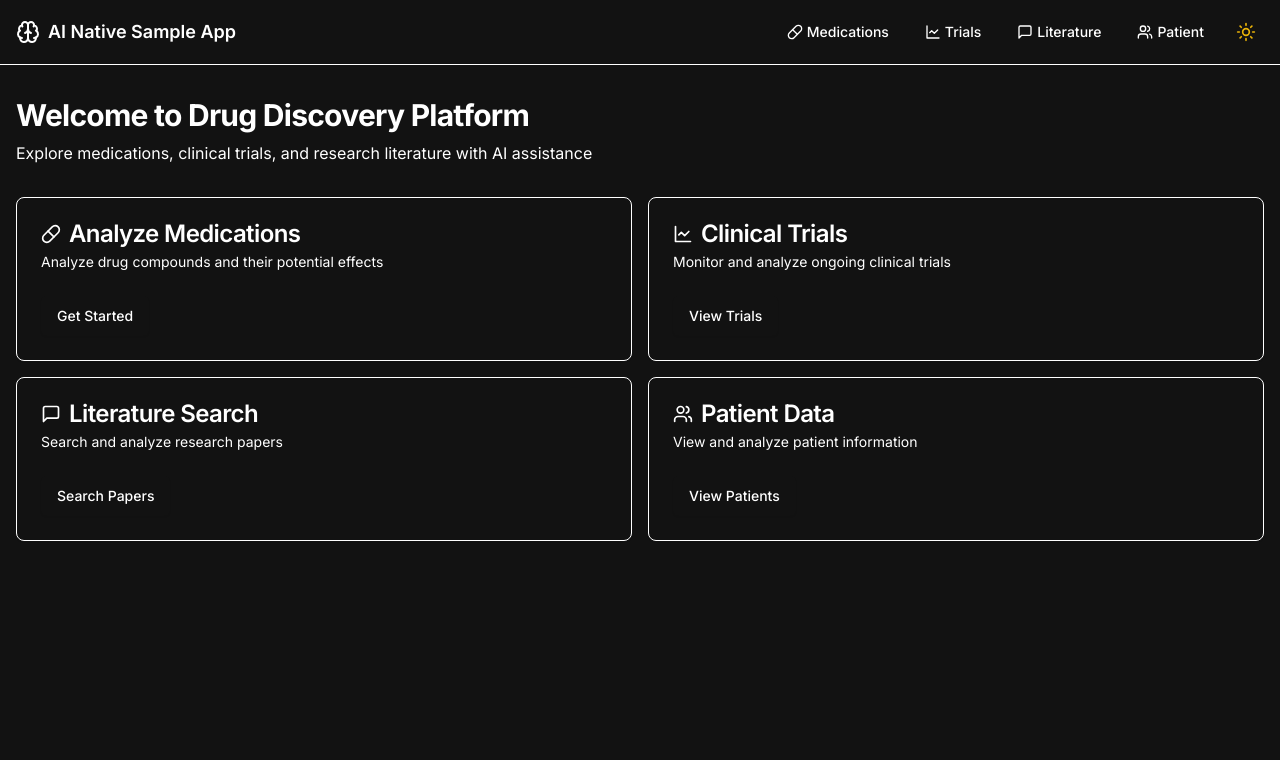
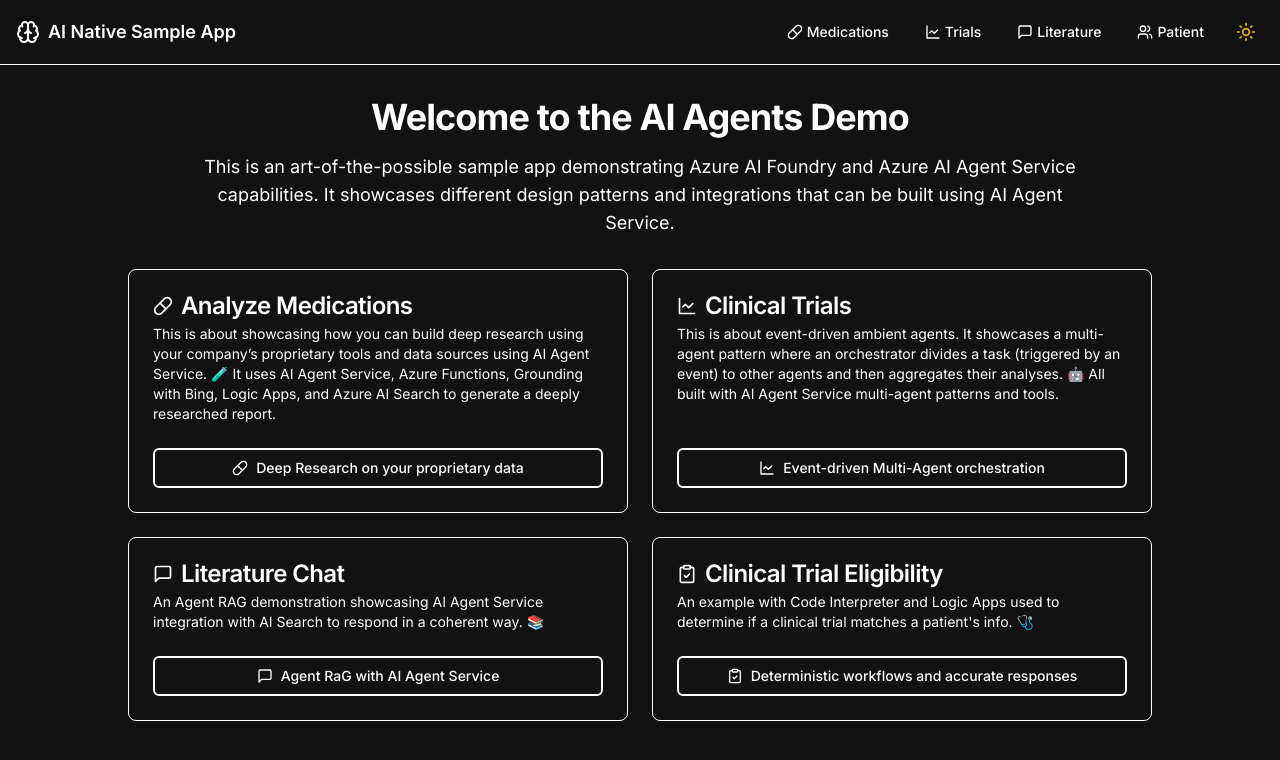
Before and after one commit to yujeny/ai-foundry-workshop, a React (Vite) app in the folder 3-ai-native-e2e-sample/frontend/: page / in a window 1280 px wide. Shown: the top 760 px of the page. Built offline with nearby package versions, Linux system fonts and the light colour scheme; no server answers.

Commit message:
update home

```diff
--- a/3-ai-native-e2e-sample/frontend/src/pages/home.tsx
+++ b/3-ai-native-e2e-sample/frontend/src/pages/home.tsx
@@ -1,86 +1,105 @@
 import { Link } from "react-router-dom"
 import { Button } from "../components/ui/button"
-import { Card, CardContent, CardDescription, CardHeader, CardTitle } from "../components/ui/card"
-import { Pill, LineChart, MessageSquare, Users } from "lucide-react"
+import {
+  Card,
+  CardContent,
+  CardDescription,
+  CardHeader,
+  CardTitle,
+} from "../components/ui/card"
+import { Pill, LineChart, MessageSquare, ClipboardCheck } from "lucide-react"
+
+// Framer Motion
+import { motion, AnimatePresence } from "framer-motion"
 
 export function HomePage() {
+  // We can animate each tile individually
+  const tiles = [
+    {
+      to: "/medication",
+      icon: <Pill className="h-5 w-5" />,
+      title: "Analyze Medications",
+      desc: `This is about showcasing how you can build deep research using your company’s proprietary tools and data sources using AI Agent Service. 🧪
+        It uses AI Agent Service, Azure Functions, Grounding with Bing, Logic Apps, and Azure AI Search to generate a deeply researched report.`,
+      buttonText: "Deep Research on your proprietary data",
+      buttonIcon: <Pill className="h-4 w-4" />,
+    },
+    {
+      to: "/trials",
+      icon: <LineChart className="h-5 w-5" />,
+      title: "Clinical Trials",
+      desc: `This is about event-driven ambient agents. It showcases a multi-agent pattern where an orchestrator divides a task (triggered by an event) to other agents and then aggregates their analyses. 🤖
+        All built with AI Agent Service multi-agent patterns and tools.`,
+      buttonText: "Event-driven Multi-Agent orchestration",
+      buttonIcon: <LineChart className="h-4 w-4" />,
+    },
+    {
+      to: "/literature",
+      icon: <MessageSquare className="h-5 w-5" />,
+      title: "Literature Chat",
+      desc: `An Agent RAG demonstration showcasing AI Agent Service integration with AI Search to respond in a coherent way. 📚`,
+      buttonText: "Agent RaG with AI Agent Service",
+      buttonIcon: <MessageSquare className="h-4 w-4" />,
+    },
+    {
+      to: "/patient",
+      icon: <ClipboardCheck className="h-5 w-5" />,
+      title: "Clinical Trial Eligibility",
+      desc: `An example with Code Interpreter and Logic Apps used to determine if a clinical trial matches a patient's info. 🩺`,
+      buttonText: "Deterministic workflows and accurate responses",
+      buttonIcon: <ClipboardCheck className="h-4 w-4" />,
+    },
+  ]
+
   return (
     <div className="space-y-8">
-      <div className="space-y-2">
-        <h1 className="text-3xl font-bold">Welcome to Drug Discovery Platform</h1>
-        <p className="text-muted-foreground">
-          Explore medications, clinical trials, and research literature with AI assistance
+      {/* Centered main copy */}
+      <div className="text-center space-y-4 max-w-4xl mx-auto">
+        <h1 className="text-4xl font-bold">Welcome to the AI Agents Demo</h1>
+        <p className="text-muted-foreground text-base sm:text-lg">
+          This is an art-of-the-possible sample app demonstrating Azure AI Foundry
+          and Azure AI Agent Service capabilities. It showcases different design
+          patterns and integrations that can be built using AI Agent Service.
         </p>
       </div>
 
-      <div className="grid gap-4 md:grid-cols-2 lg:grid-cols-2">
-        <Link to="/medication">
-          <Card className="hover:bg-muted/50 transition-colors">
+      <div className="grid gap-6 md:grid-cols-2 lg:grid-cols-2 max-w-5xl mx-auto">
+        <AnimatePresence>
+          {tiles.map((tile, index) => (
+            <motion.div
+              key={tile.title}
+              initial={{ opacity: 0, y: 20 }}
+              animate={{ opacity: 1, y: 0 }}
+              exit={{ opacity: 0, y: -20 }}
+              whileHover={{ scale: 1.05 }}
+              whileTap={{ scale: 0.95 }}
+              transition={{ duration: 0.4, delay: index * 0.1 }}
+            >
+              <Link to={tile.to}>
+                <Card className="hover:bg-muted/50 transition-colors h-full flex flex-col">
                   <CardHeader>
                     <CardTitle className="flex items-center gap-2">
-                <Pill className="h-5 w-5" />
-                Analyze Medications
+                      {tile.icon}
+                      {tile.title}
                     </CardTitle>
                     <CardDescription>
-                Analyze drug compounds and their potential effects
+                      {tile.desc}
                     </CardDescription>
                   </CardHeader>
-            <CardContent>
-              <Button variant="secondary">Get Started</Button>
+                  <CardContent className="mt-auto">
+                    <Button
+                      variant="outline"
+                      className="w-full py-3 flex items-center justify-center gap-2 border-2"
+                    >
+                      {tile.buttonIcon}
+                      {tile.buttonText}
+                    </Button>
                   </CardContent>
                 </Card>
               </Link>
-
-        <Link to="/trials">
-          <Card className="hover:bg-muted/50 transition-colors">
-            <CardHeader>
-              <CardTitle className="flex items-center gap-2">
-                <LineChart className="h-5 w-5" />
-                Clinical Trials
-              </CardTitle>
-              <CardDescription>
-                Monitor and analyze ongoing clinical trials
-              </CardDescription>
-            </CardHeader>
-            <CardContent>
-              <Button variant="secondary">View Trials</Button>
-            </CardContent>
-          </Card>
-        </Link>
-
-        <Link to="/literature">
-          <Card className="hover:bg-muted/50 transition-colors">
-            <CardHeader>
-              <CardTitle className="flex items-center gap-2">
-                <MessageSquare className="h-5 w-5" />
-                Literature Search
-              </CardTitle>
-              <CardDescription>
-                Search and analyze research papers
-              </CardDescription>
-            </CardHeader>
-            <CardContent>
-              <Button variant="secondary">Search Papers</Button>
-            </CardContent>
-          </Card>
-        </Link>
-
-        <Link to="/patient">
-          <Card className="hover:bg-muted/50 transition-colors">
-            <CardHeader>
-              <CardTitle className="flex items-center gap-2">
-                <Users className="h-5 w-5" />
-                Patient Data
-              </CardTitle>
-              <CardDescription>
-                View and analyze patient information
-              </CardDescription>
-            </CardHeader>
-            <CardContent>
-              <Button variant="secondary">View Patients</Button>
-            </CardContent>
-          </Card>
-        </Link>
+            </motion.div>
+          ))}
+        </AnimatePresence>
       </div>
     </div>
   )
```
Lines whose indentation alone changed are shown as unchanged.
